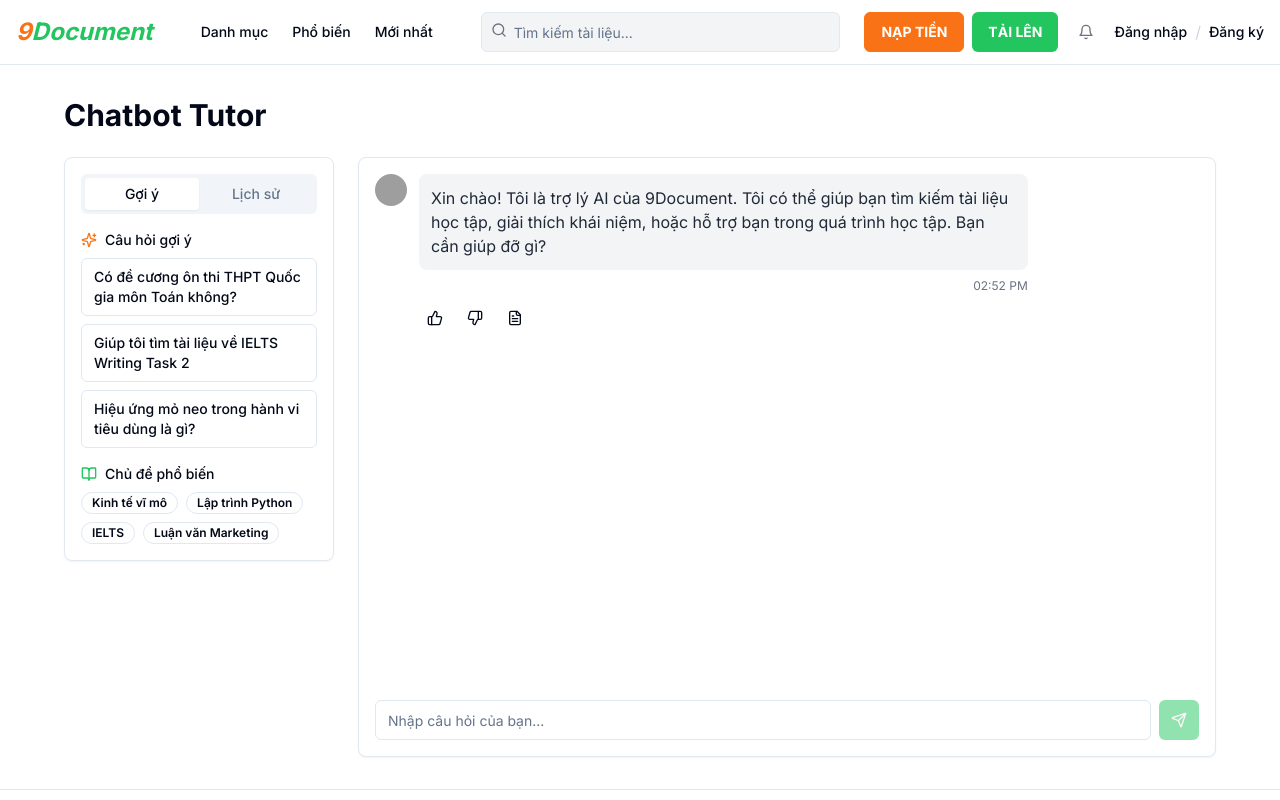
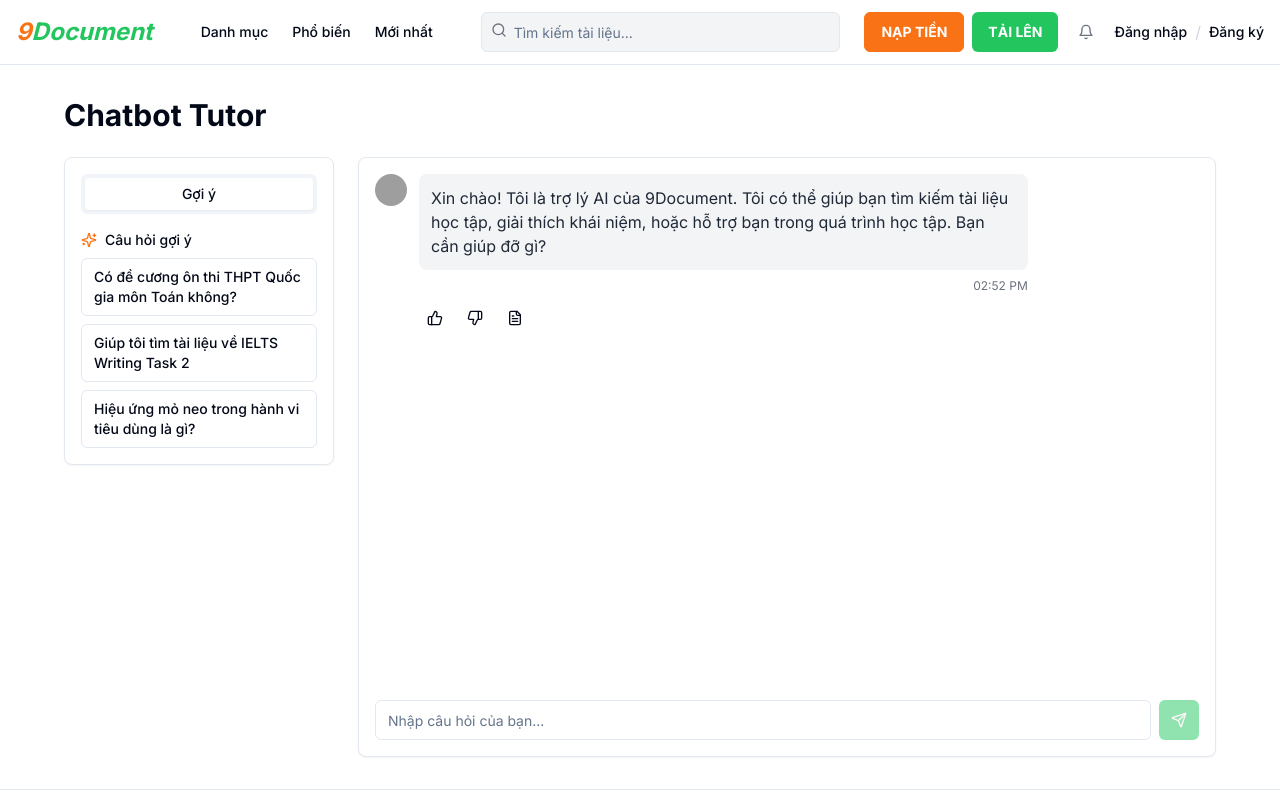
Before and after one commit to duongfjd/TuongTacNguoiMay, a Next.js app: page /chatbot in a window 1280 px wide. Shown: the top 800 px of the page. Built offline with nearby package versions, Linux system fonts and the light colour scheme; grey boxes are pictures that could not be loaded.

Commit message:
update chat

```diff
--- a/app/chatbot/page.tsx
+++ b/app/chatbot/page.tsx
@@ -214,11 +214,11 @@ export default function ChatbotPage() {
               <Card className="sticky top-20">
                 <CardContent className="p-4">
                   <Tabs defaultValue="suggestions">
-                    <TabsList className="grid w-full grid-cols-2 mb-4">
-                      <TabsTrigger value="suggestions">Gợi ý</TabsTrigger>
-                      <TabsTrigger value="history">Lịch sử</TabsTrigger>
-                    </TabsList>
-
+                  <TabsList className="flex justify-center mb-4">
+                      <TabsTrigger value="suggestions" className="w-full justify-center">
+                        Gợi ý
+                      </TabsTrigger>
+                      </TabsList>
                     <TabsContent value="suggestions" className="space-y-4">
                       <div className="space-y-2">
                         <h3 className="text-sm font-medium flex items-center">
@@ -256,7 +256,7 @@ export default function ChatbotPage() {
                         </div>
                       </div>
 
-                      <div className="space-y-2">
+                      {/* <div className="space-y-2">
                         <h3 className="text-sm font-medium flex items-center">
                           <BookOpen className="h-4 w-4 mr-2 text-green-500" />
                           Chủ đề phổ biến
@@ -291,7 +291,7 @@ export default function ChatbotPage() {
                             Luận văn Marketing
                           </Badge>
                         </div>
-                      </div>
+                      </div> */}
                     </TabsContent>
 
                     <TabsContent value="history">
```
